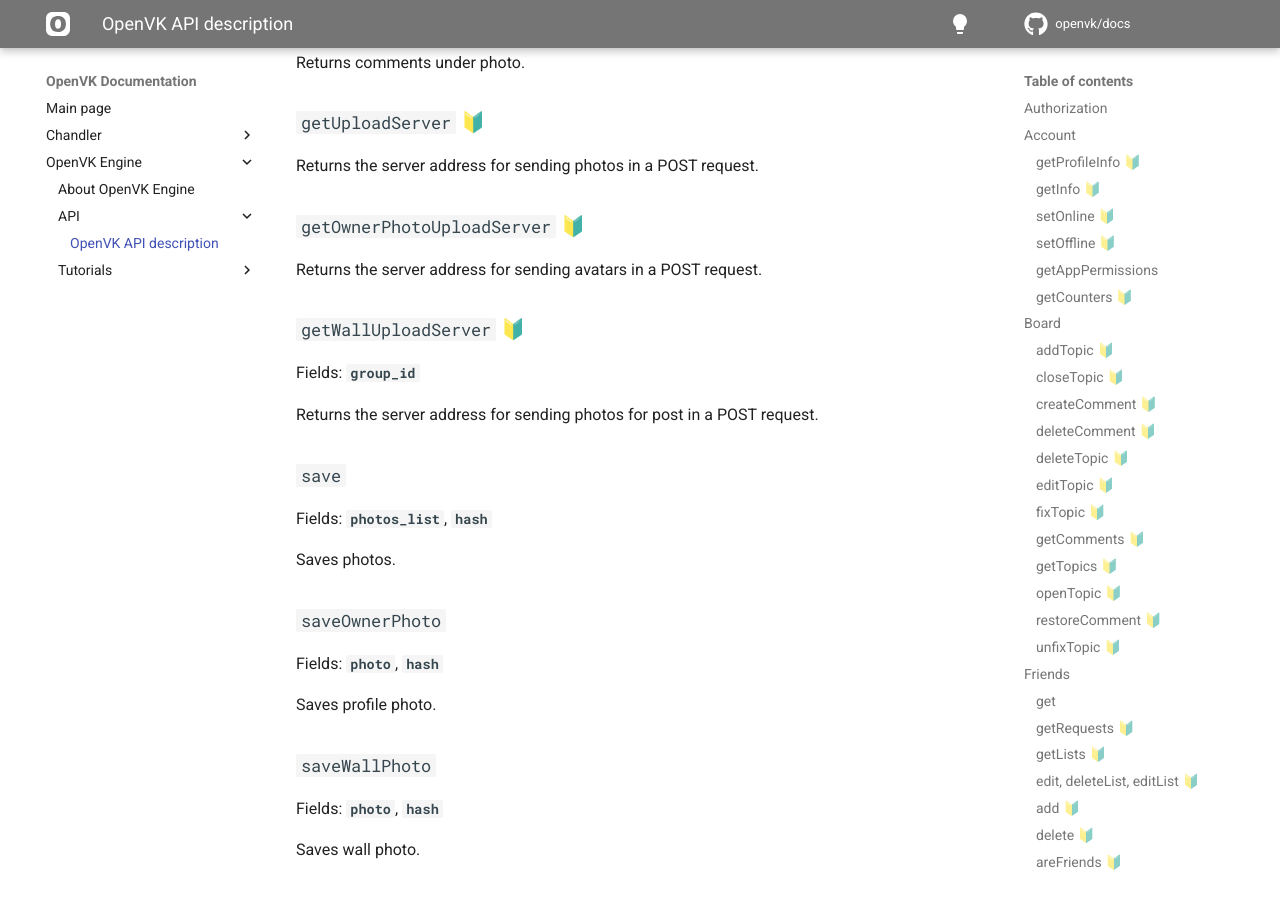
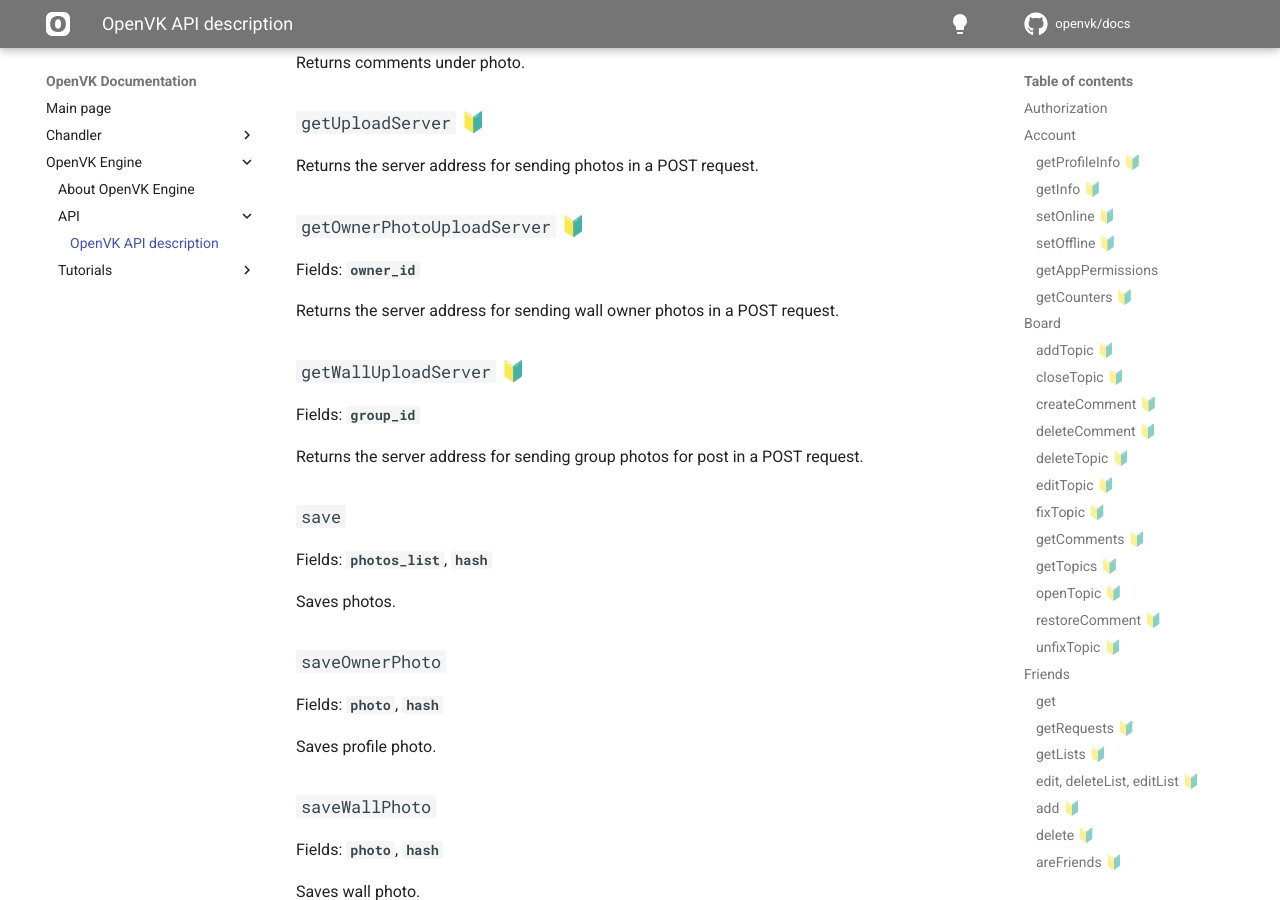
Before and after one commit to OpenVK/docs, an MkDocs documentation site: the page built from docs/openvk_engine/api/description.md, in a window 1280 px wide and 900 px high, scrolled down 14024 px. Built offline with MkDocs 1.6.1 and Material for MkDocs 9.7.7, drawn with Linux system fonts in a browser that asks for light colours; comment, search, counter and statistics services are not loaded.

Commit message:
Correct description of two Photos methods

```diff
--- a/docs/openvk_engine/api/description.md
+++ b/docs/openvk_engine/api/description.md
@@ -577,13 +577,15 @@
 
 ### `getOwnerPhotoUploadServer` 🔰
 
-Returns the server address for sending avatars in a POST request.
+Fields: **`owner_id`**
+
+Returns the server address for sending wall owner photos in a POST request.
 
 ### `getWallUploadServer` 🔰
 
 Fields: **`group_id`**
 
-Returns the server address for sending photos for post in a POST request.
+Returns the server address for sending group photos for post in a POST request.
 
 ### `save`
 
```
